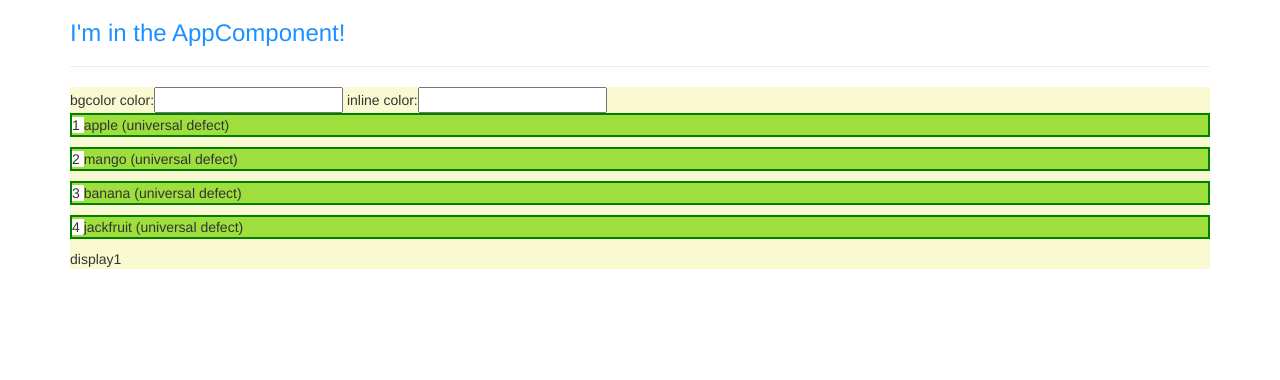
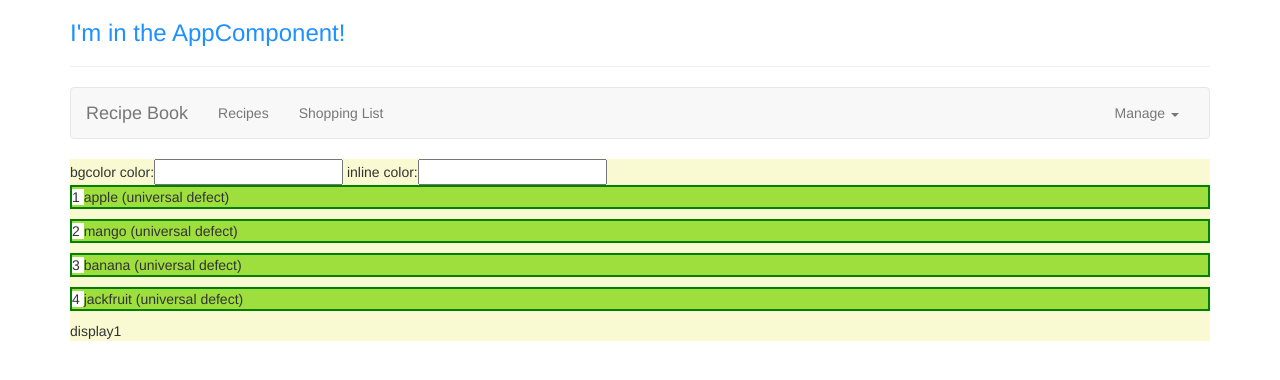
Before and after one commit to Rawendra/angularNewSample, an Angular app: page / in a window 1280 px wide. Shown: the top 380 px of the page. Built offline with nearby package versions, Linux system fonts and the light colour scheme.

Commit message:
dropdown directive

```diff
--- a/src/app/app.component.html
+++ b/src/app/app.component.html
@@ -3,7 +3,9 @@
     <div class="col-xs-12">
       <h3>I'm in the AppComponent!</h3>
       <hr>
+      <app-header></app-header>
       <app-home></app-home>
+
     </div>
   </div>
 </div>
--- /dev/null
+++ b/src/app/directives/dropdown-directive.directive.ts
@@ -0,0 +1,16 @@
+import { Directive, OnInit, HostBinding, HostListener } from "@angular/core";
+
+@Directive({
+  selector: "[appDropdownDirective]",
+})
+export class DropdownDirectiveDirective implements OnInit {
+  @HostBinding("class.open") isOpen: boolean;
+
+  @HostListener("click") toggleOpen() {
+    this.isOpen = !this.isOpen;
+  }
+  constructor() {}
+  ngOnInit() {
+    this.isOpen = false;
+  }
+}
--- /dev/null
+++ b/src/app/header/header.component.html
@@ -0,0 +1,23 @@
+<nav class="navbar navbar-default">
+  <div class="container-fluid">
+    <div class="navbar-header">
+      <a href="#" class="navbar-brand">Recipe Book</a>
+    </div>
+
+    <div class="collapse navbar-collapse">
+      <ul class="nav navbar-nav">
+        <li><a href="#" (click)="onSelect('recipe')">Recipes</a></li>
+        <li><a href="#" (click)="onSelect('shopping-list')">Shopping List</a></li>
+      </ul>
+      <ul class="nav navbar-nav navbar-right">
+        <li class="dropdown" appDropdownDirective>
+          <a href="#" class="dropdown-toggle" role="button">Manage <span class="caret"></span></a>
+          <ul class="dropdown-menu">
+            <li><a href="#">Save Data</a></li>
+            <li><a href="#">Fetch Data</a></li>
+          </ul>
+        </li>
+      </ul>
+    </div>
+  </div>
+</nav>
--- /dev/null
+++ b/src/app/header/header.component.ts
@@ -0,0 +1,13 @@
+import { Component, EventEmitter, Output } from '@angular/core';
+
+@Component({
+  selector: 'app-header',
+  templateUrl: './header.component.html'
+})
+export class HeaderComponent {
+  @Output() featureSelected = new EventEmitter<string>();
+
+  onSelect(feature: string) {
+    this.featureSelected.emit(feature);
+  }
+}
```
Also changed, not shown: src/app/app.module.ts (+20 -21 lines).
